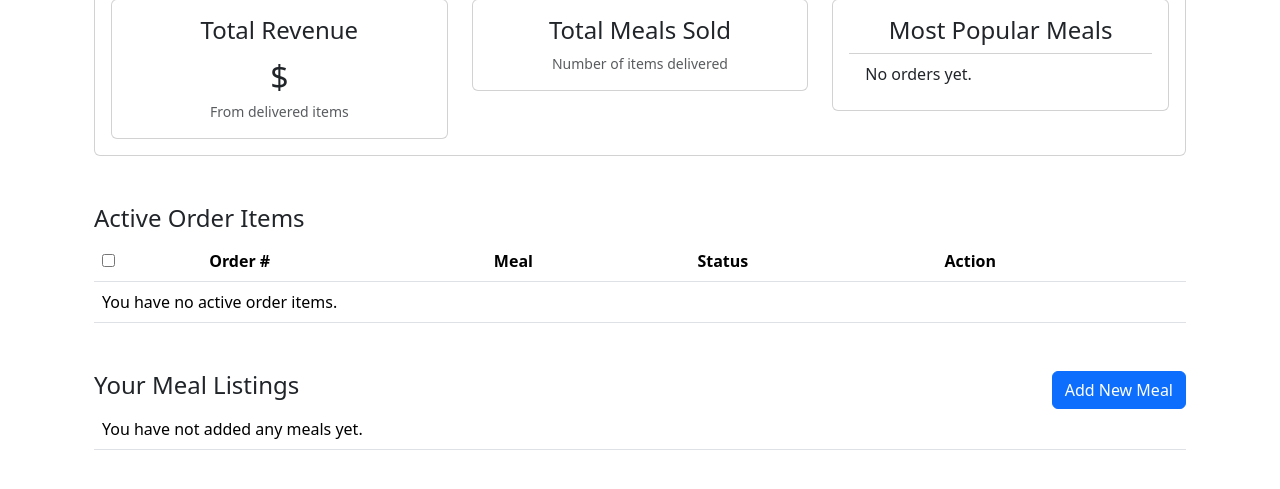
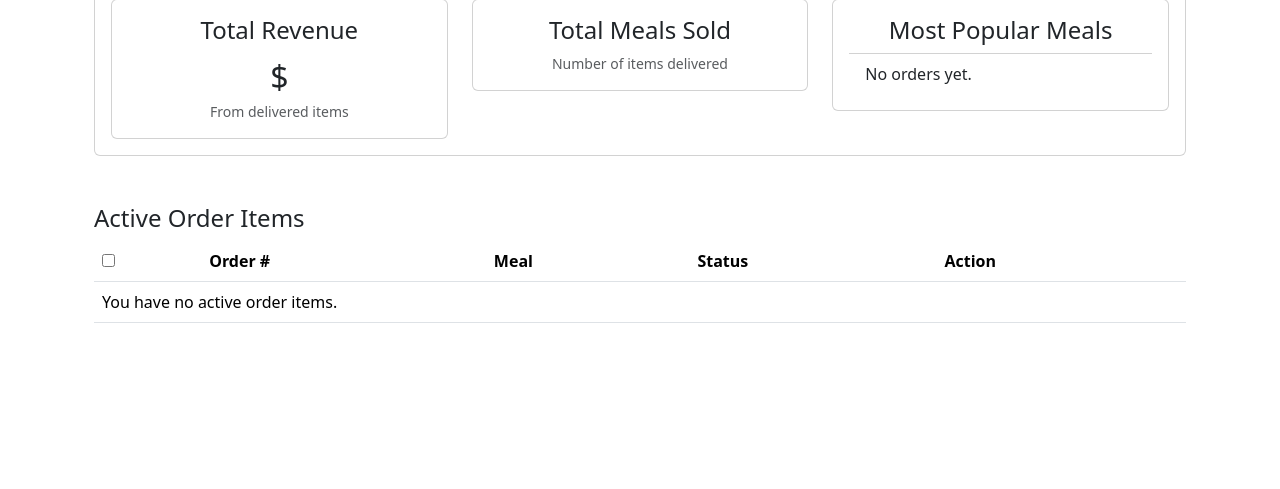
Before and after one commit to FazleRabbbiferdaus172/ScanAppetite, a Django app: template orders/templates/orders/vendor_dashboard.html in a window 1280 px wide. Shown: the part 219-708 px from the top of the page. Run offline with Django 5.2, Linux system fonts and the light colour scheme; the template is opened without the code that fills it, so the values that code supplies are empty; some libraries are stand-ins or nearby versions.

Commit message:
removed meals list from vendor dashboard it is now in store profile

```diff
--- a/orders/templates/orders/vendor_dashboard.html
+++ b/orders/templates/orders/vendor_dashboard.html
@@ -118,32 +118,7 @@
                 {% endif %}
             </div>
         </div>
-        <div class="mobile-cards mt-5 mb-5">
-            <div class="card-header d-flex justify-content-between align-items-center">
-                <h4>Your Meal Listings</h4>
-                <a href="{% url 'meal_add' %}" class="btn btn-primary">Add New Meal</a>
-            </div>
-            <div class="card-body">
-                <table class="table">
-                    <tbody>
-                    {% for meal in meals %}
-                        <tr>
-                            <td data-label="Name">{{ meal.name }}</td>
-                            <td class="text-end">
-                                <a href="{% url 'meal_edit' meal.pk %}" class="btn btn-sm btn-warning">Edit</a>
-                                <a href="{% url 'meal_delete' meal.pk %}"
-                                   class="btn btn-sm btn-danger">Delete</a>
-                            </td>
-                        </tr>
-                    {% empty %}
-                        <tr>
-                            <td>You have not added any meals yet.</td>
-                        </tr>
-                    {% endfor %}
-                    </tbody>
-                </table>
-            </div>
-        </div>
+
     </div>
 {% endblock %}
 
```
